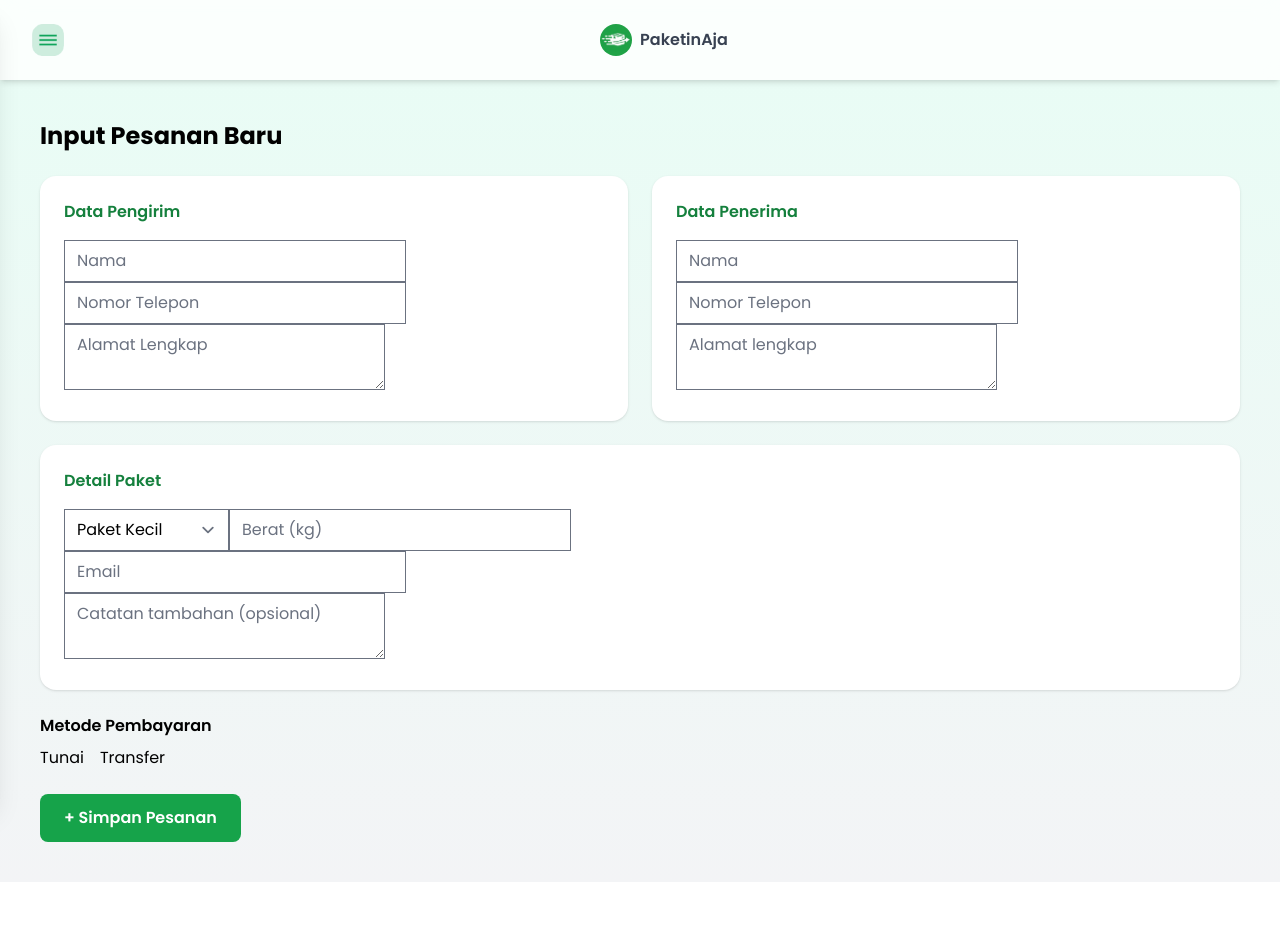
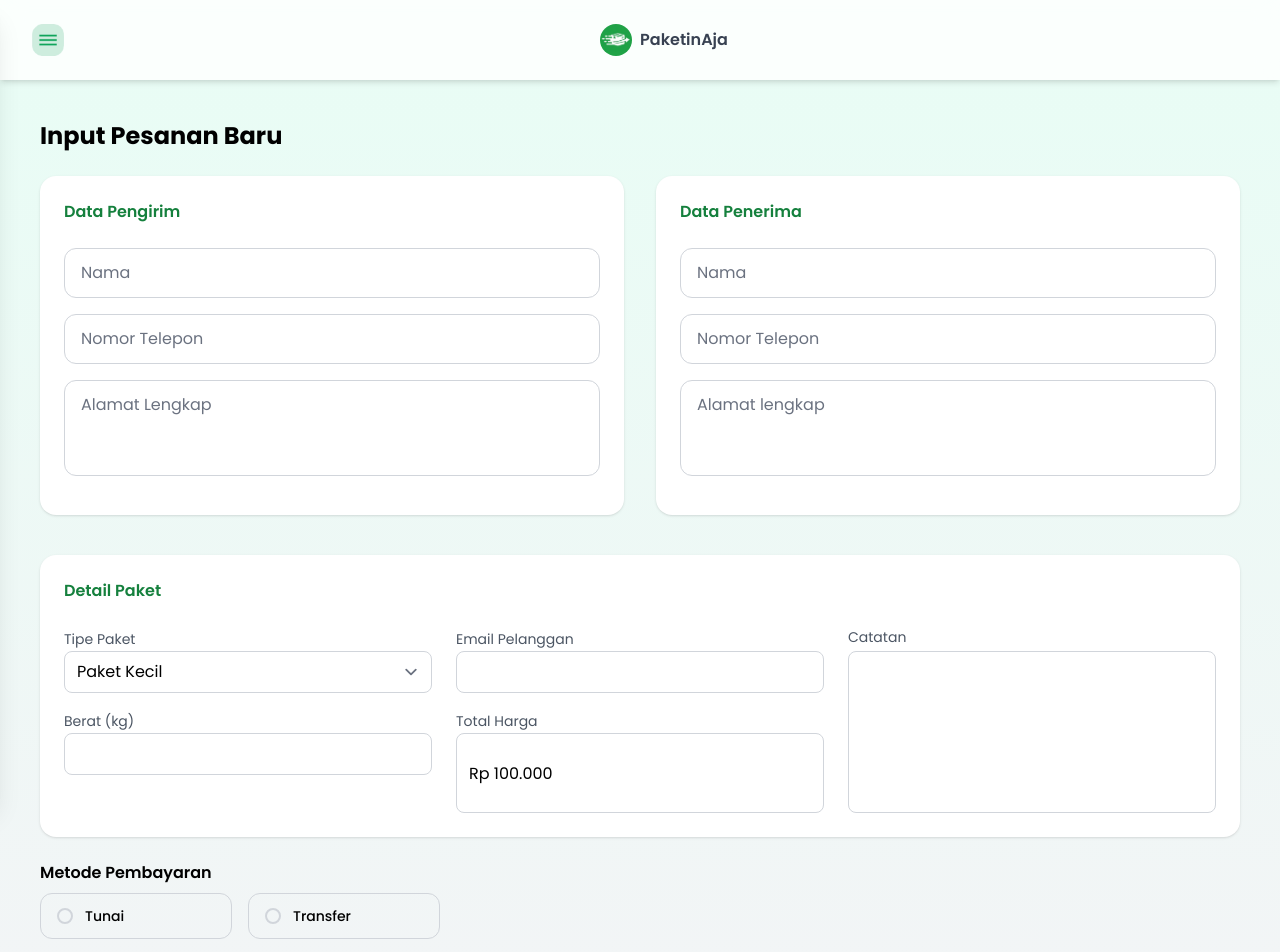
Before and after one commit to 241712885/project_siweb, a Next.js app: page /order in a window 1280 px wide. Shown: the top 952 px of the page. Before the commit the page ends 882 px from the top, so only its background shows below. Built offline with nearby package versions, Linux system fonts and the light colour scheme.

Commit message:
apdet order

```diff
--- a/app/order/page.tsx
+++ b/app/order/page.tsx
@@ -50,6 +50,8 @@ export default function OrderManagement() {
         }
     };
 
+    const [active, setActive] = useState("Pemesanan");
+
     return (
         <div className="min-h-screen bg-gradient-to-b from-[#E8FDF5] to-gray-100">
             {open && (
@@ -65,17 +67,26 @@ export default function OrderManagement() {
                 ${open ? 'translate-x-0' : '-translate-x-full'}`}
             >
                 <div className="p-6 flex flex-col h-full">
-                    <div className="flex items-center gap-3 mb-10">
-                        <img src="/LogoPaketinAja.jpeg" className="w-10 h-10 rounded-full object-contain" />
-                        <span className="text-green-700 font-semibold text-lg">PaketinAja</span>
+                    <div className="flex items-start gap-3 mb-10">
+                        <div className="flex flex-col">
+                            <span className="text-green-700 font-semibold text-lg">
+                                PaketinAja
+                            </span>
+                            <span className="text-gray-700 text-sm">
+                                Kirim mudah, cepat, dan aman
+                            </span>
+                        </div>
                     </div>
 
                     <div className="space-y-2 flex-1">
-                        {["Beranda", "Lacak", "Riwayat", "Profil"].map((item) => (
+                        {["Beranda", "Pemesanan", "Pengiriman"].map((item) => (
                         <button
                             key={item}
-                                onClick={() => setOpen(false)}
-                                className="w-full text-left px-4 py-2 rounded-lg hover:bg-gray-100 transition"
+                            onClick={() => {
+                                setActive(item);
+                                setOpen(false);
+                            }}
+                            className={`w-full text-left px-4 py-2 rounded-lg ${active === item ? 'bg-green-600 text-white' : 'hover:bg-gray-100 text-gray-700'}`}
                         >
                                 {item}
                             </button>
@@ -90,7 +101,7 @@ export default function OrderManagement() {
             <div className={`transition-all duration-300 ${open ? 'blur-sm' : ''}`}>
                 <div className="flex justify-between items-center px-6 py-4 bg-white/80 backdrop-blur-md shadow-md">
                     <button onClick={() => setOpen(true)} className="p-2 rounded-lg hover:bg-gray-100 transition">
-                        <img src="/humbergerMenu.png" alt="menu" className="w-8 h- object-contain" />
+                        <img src="/humbergerMenu.png" alt="menu" className="w-8 h-8 object-contain" />
                     </button>
 
                     <div className="flex items-center gap-2">
@@ -104,49 +115,92 @@ export default function OrderManagement() {
                 <div className="px-10 py-10">
                     <h1 className="text-2xl font-bold mb-6">Input Pesanan Baru</h1>
 
-                    <div className="grid md:grid-cols-2 gap-6">
-                        <div className="bg-white p-6 rounded-2xl shadow">
+                    <div className="grid md:grid-cols-2 gap-8">
+                        <div className="bg-white p-6 rounded-2xl shadow space-y-2">
                             <h2 className="font-semibold mb-4 text-green-700">Data Pengirim</h2>
 
-                            <input name="senderName" placeholder="Nama" onChange={handleChange} className="input" />
+                            <input name="senderName" placeholder="Nama" onChange={handleChange} className="w-full px-4 py-3 rounded-xl border border-gray-300 focus:outline-none focus:ring-2 focus:ring-green-500" />
                             <p className="error">{errors.senderName}</p>
 
-                            <input name="senderPhone" placeholder="Nomor Telepon" onChange={handleChange} className="input" />
+                            <input name="senderPhone" placeholder="Nomor Telepon" onChange={handleChange} className="w-full px-4 py-3 rounded-xl border border-gray-300 focus:outline-none focus:ring-2 focus:ring-green-500" />
                             <p className="error">{errors.senderPhone}</p>
 
-                            <textarea name="senderAddress" placeholder="Alamat Lengkap" onChange={handleChange} className="input" />
+                            <textarea name="senderAddress" placeholder="Alamat Lengkap" onChange={handleChange} className="w-full px-4 py-3 rounded-xl border border-gray-300 h-24 resize-none focus:ring-2 focus:ring-green-500" />
                             <p className="error">{errors.senderAddress}</p>
                         </div>
 
-                        <div className="bg-white p-6 rounded-2xl shadow">
+                        <div className="bg-white p-6 rounded-2xl shadow space-y-2">
                             <h2 className="font-semibold mb-4 text-green-700">Data Penerima</h2>
 
-                            <input name="receiverName" placeholder="Nama" onChange={handleChange} className="input" />
+                            <input name="receiverName" placeholder="Nama" onChange={handleChange} className="w-full px-4 py-3 rounded-xl border border-gray-300 focus:outline-none focus:ring-2 focus:ring-green-500" />
                             <p className="error">{errors.receiverName}</p>
 
-                            <input name="receiverPhone" placeholder="Nomor Telepon" onChange={handleChange} className="input" />
+                            <input name="receiverPhone" placeholder="Nomor Telepon" onChange={handleChange} className="w-full px-4 py-3 rounded-xl border border-gray-300 focus:outline-none focus:ring-2 focus:ring-green-500" />
                             <p className="error">{errors.receiverPhone}</p>
 
-                            <textarea name="receiverAddress" placeholder="Alamat lengkap" onChange={handleChange} className="input" />
+                            <textarea name="receiverAddress" placeholder="Alamat lengkap" onChange={handleChange} className="w-full px-4 py-3 rounded-xl border border-gray-300 h-24 resize-none focus:ring-2 focus:ring-green-500" />
                             <p className="error">{errors.receiverAddress}</p>
                         </div>
                     </div>
 
-                    <div className="bg-white p-6 rounded-2xl shadow mt-6">
-                        <h2 className="font-semibold mb-4 text-green-700">Detail Paket</h2>
-                        <select name="type" onChange={handleChange} className="input">
+                    <div className="bg-white p-6 rounded-2xl shadow mt-10 max-w-10xl mx-auto">
+                        <h2 className="font-semibold mb-6 text-green-700">Detail Paket</h2>
+
+                        <div className="grid md:grid-cols-3 gap-6 items-stretch">
+                            {/* Kiri */}
+                            <div className="flex flex-col gap-4">
+                                <div>
+                                    <label className="text-sm text-gray-600">Tipe Paket</label>
+                                    <select name="type" onChange={handleChange} className="w-full px-3 py-2 rounded-lg border border-gray-300 focus:ring-2 focus:ring-green-500">
                                         <option>Paket Kecil</option>
                                         <option>Paket Sedang</option>
                                         <option>Paket Besar</option>
                                     </select>
+                                </div>
 
-                        <input name="weight" placeholder="Berat (kg)" onChange={handleChange} className="input" />
-                        <p className="error">{errors.weight}</p>
+                                <div>
+                                    <label className="text-sm text-gray-600">Berat (kg)</label>
+                                    <input
+                                        name="weight"
+                                        type="number"
+                                        onChange={handleChange}
+                                        className="w-full px-3 py-2 rounded-lg border border-gray-300 focus:ring-2 focus:ring-green-500"
+                                    />
+                                </div>
+                            </div>
 
-                        <input name="email" placeholder="Email" onChange={handleChange} className="input" />
-                        <p className="error">{errors.email}</p>
+                            {/* Tengah */}
+                            <div className="flex flex-col gap-4">
+                                <div>
+                                    <label className="text-sm text-gray-600">Email Pelanggan</label>
+                                    <input
+                                        name="email"
+                                        type="email"
+                                        onChange={handleChange}
+                                        className="w-full px-3 py-2 rounded-lg border border-gray-300 focus:ring-2 focus:ring-green-500"
+                                    />
+                                </div>
 
-                        <textarea name="notes" placeholder="Catatan tambahan (opsional)" onChange={handleChange} className="input" />
+                                <div>
+                                    <label className="text-sm text-gray-600">Total Harga</label>
+                                    <input
+                                        value="Rp 100.000"
+                                        readOnly
+                                        className="w-full px-3 py-2 rounded-lg border border-gray-300 h-20 resize-none focus:ring-2 focus:ring-green-500"
+                                    />
+                                </div>
+                            </div>
+
+                            {/* Kanan */}
+                            <div className="flex flex-col h-full">
+                                <label className="text-sm text-gray-600 mb-1">Catatan</label>
+                                <textarea
+                                    name="notes"
+                                    onChange={handleChange}
+                                    className="w-full flex-1 px-3 py-2 rounded-lg border border-gray-300 resize-none focus:ring-2 focus:ring-green-500"
+                                />
+                            </div>
+                        </div>
                     </div>
 
                     {/* Payment */}
@@ -154,11 +208,30 @@ export default function OrderManagement() {
                         <h3 className="font-semibold mb-2">Metode Pembayaran</h3>
 
                         <div className="flex gap-4">
-                            <button onClick={() => setForm({...form, payment: 'tunai'})} className="btn">Tunai</button>
-                            <button onClick={() => setForm({...form, payment: 'transfer'})} className="btn">Transfer</button>
+                            <div
+                                onClick={() => setForm({ ...form, payment: "tunai" })}
+                                className={`flex items-center gap-3 border rounded-xl px-4 py-3 cursor-pointer transition w-48
+                                ${form.payment === "tunai" ? "border-blue-500 bg-blue-50" : "border-gray-300"}`}
+                            >
+                                <div className={`w-4 h-4 rounded-full border-2 flex items-center justify-center ${form.payment === "tunai" ? "border-blue-500" : "border-gray-300"}`}>
+                                    {form.payment === "tunai" && <div className="w-2 h-2 bg-blue-500 rounded-full" />}
                                 </div>
-
-                        <p className="error">{errors.payment}</p>
+                                <span className="text-sm font-medium">Tunai</span>
+                            </div>
+                            <div
+                                onClick={() => setForm({ ...form, payment: "transfer" })}
+                                className={`flex items-center gap-3 border rounded-xl px-4 py-3 cursor-pointer transition w-48
+                                ${form.payment === "transfer" ? "border-blue-500 bg-blue-50" : "border-gray-300"}`}
+                            >
+                                <div className={`w-4 h-4 rounded-full border-2 flex items-center justify-center ${form.payment === "transfer" ? "border-blue-500" : "border-gray-300"}`}>
+                                    {form.payment === "transfer" && (
+                                        <div className="w-2 h-2 bg-blue-500 rounded-full" />
+                                    )}
+                                </div>
+                                <span className="text-sm font-medium">Transfer</span>
+                            </div>
+                        </div>
+                        <p className="text-red-500 text-sm mt-2">{errors.payment}</p>
                     </div>
 
                     <button onClick={handleSubmit} className="bg-green-600 text-white px-6 py-3 rounded-lg font-semibold mt-6 hover:bg-green-700 transition">
```
Also changed, not shown: app/dashboard/page.tsx (+10 -4 lines). Lines whose indentation alone changed are shown as unchanged.
